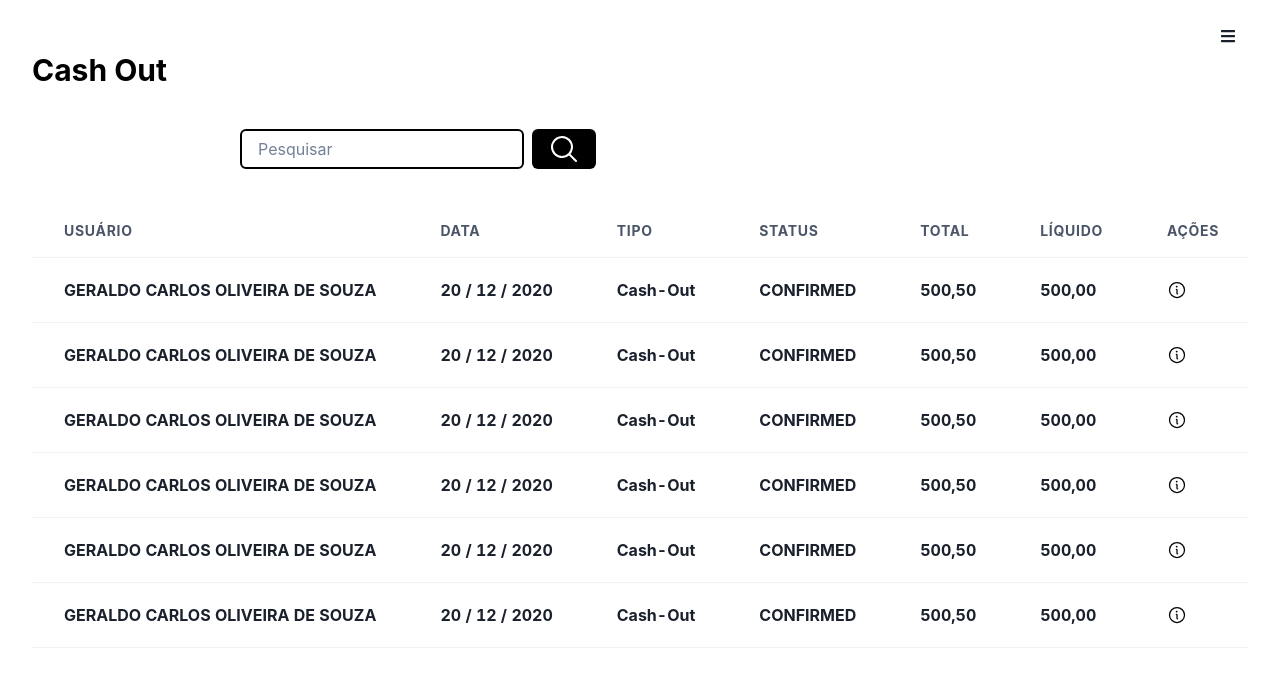
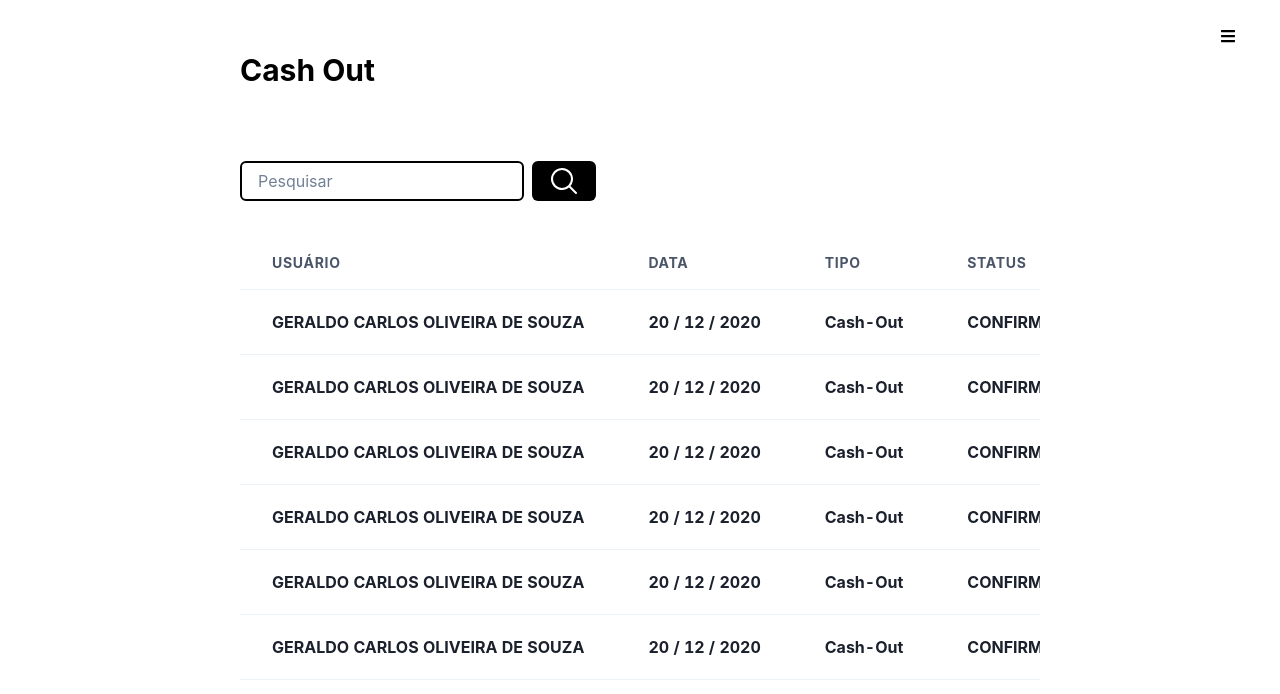
Before and after one commit to jonathan-trl/infinitypay2, a Next.js app: page /cashout in a window 1280 px wide. Shown: the top 694 px of the page. Built offline with nearby package versions, Linux system fonts and the light colour scheme; a web font is replaced by a local one.

Commit message:
five commit

```diff
--- a/src/components/NavBar/NavBar.tsx
+++ b/src/components/NavBar/NavBar.tsx
@@ -81,21 +81,12 @@ export const NavBar = () => {
       zIndex="1"
       transition="width 0.3s"
     >
-      <HStack>
       <Image
         alt="Logo"
         src={Logo}
         width={80}
         style={{ marginInline: 15, marginTop: 10 }}
       />
-        <IconButton
-          icon={<FaArrowLeft />}
-          aria-label="Close menu"
-          onClick={onClose}
-          variant="white"
-          color={'white'}
-        />
-      </HStack>
 
       {isOpen ? (
         <VStack spacing="4" align="flex-start">
@@ -122,6 +113,7 @@ export const NavBar = () => {
               aria-label="Close menu"
               onClick={onClose}
               variant="ghost"
+              color={'#1ce686'}
             />
           </HStack>
         </VStack>
@@ -139,6 +131,7 @@ export const NavBar = () => {
             aria-label="Open menu"
             onClick={onOpen}
             variant="ghost"
+            color={'black'}
           />
         </HStack>
       )}
@@ -157,6 +150,7 @@ export const NavBar = () => {
             aria-label="Close menu"
             onClick={onClose}
             variant="ghost"
+            color={'black'}
           />
         </HStack>
       )}
--- a/src/pages/cashout/index.tsx
+++ b/src/pages/cashout/index.tsx
@@ -20,10 +20,11 @@ function CashOut() {
   return (
     <Box flex={1} p={{ base: 4, md: 8 }}>
       <Text
-        fontSize={{ base: 24, md: 30 }}
+        fontSize={{ base: 20, md: 30 }}
         fontWeight="bold"
         color="black"
-        mb={4}
+        mx={{ base: 2, md: 52 }}
+        mb={12}
         mt={4}
       >
         Cash Out
@@ -33,7 +34,7 @@ function CashOut() {
         <ButtonSearch />
       </HStack>
 
-      <TableContainer>
+      <TableContainer mx={{ base: 2, md: 52 }}>
         <Table size="lg">
           <Thead>
             <Tr>
--- a/src/pages/exemption/index.tsx
+++ b/src/pages/exemption/index.tsx
@@ -20,10 +20,11 @@ function Exemption() {
   return (
     <Box flex={1} p={{ base: 4, md: 8 }}>
       <Text
-        fontSize={{ base: 24, md: 30 }}
+        fontSize={{ base: 20, md: 30 }}
         fontWeight="bold"
         color="black"
-        mb={4}
+        mx={{ base: 2, md: 52 }}
+        mb={12}
         mt={4}
       >
         Todos os Pedidos de Isenção
```
Also changed, not shown: src/pages/affiliates/index.tsx (+4 -3 lines). Lines whose indentation alone changed are shown as unchanged.
